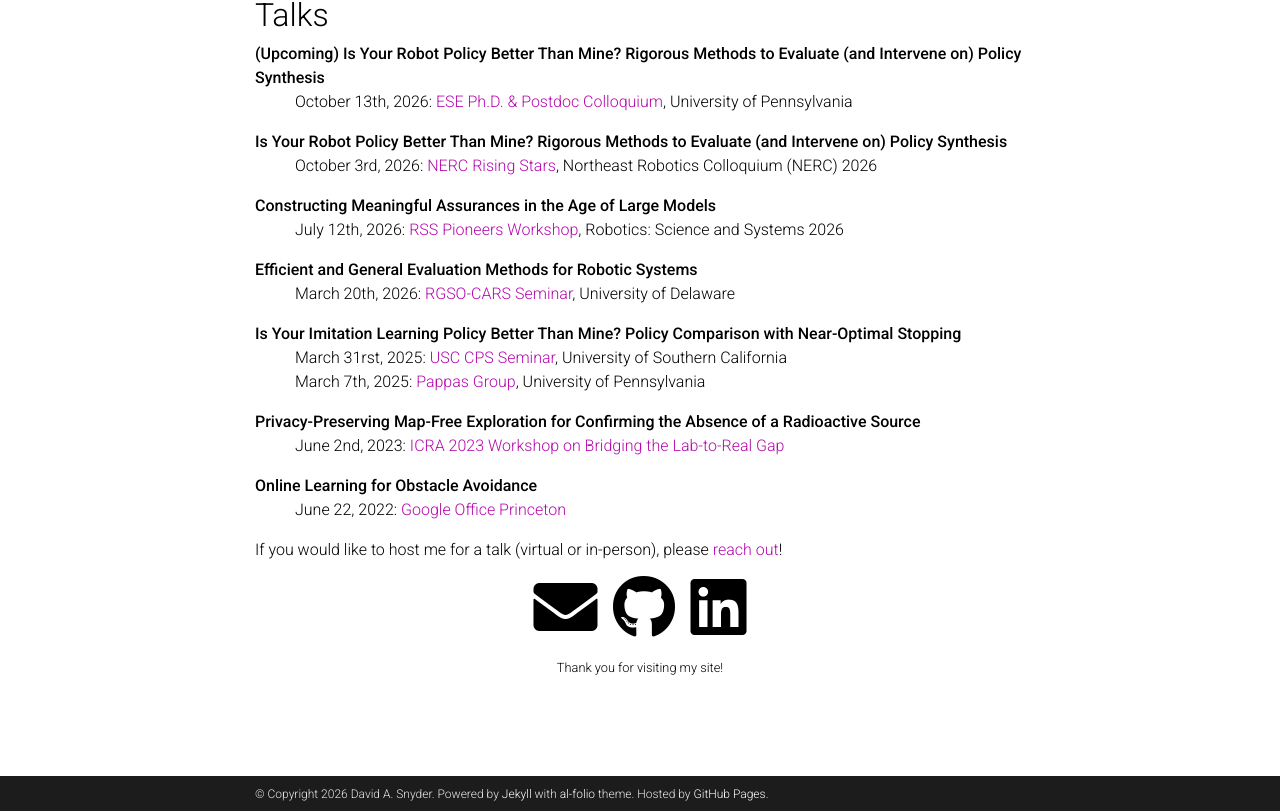
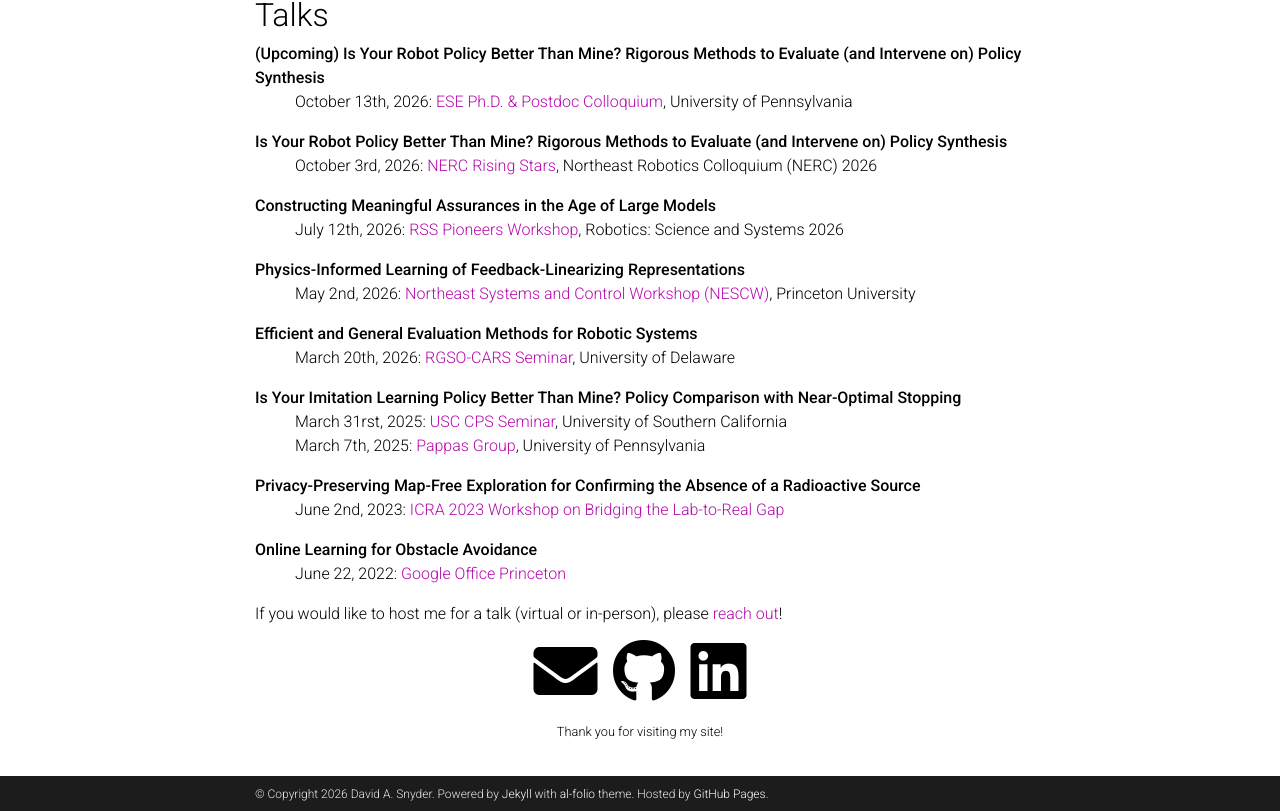
Before and after one commit to dasnyder5/dasnyder5.github.io, a Jekyll site: the page built from _pages/about.md, in a window 1280 px wide and 900 px high, scrolled down 1674 px, cut to the strip 89-900 px from the top of the window. Built offline with Jekyll 4.4.1, drawn with Linux system fonts in a browser that asks for light colours; full-size pictures stand in for the smaller copies a plugin makes; comment, search, counter and statistics services are not loaded; a style sheet for code colours, icons or effects is not loaded.

Commit message:
Update talks (as of 8 October 2026)

```diff
--- a/_includes/talks.html
+++ b/_includes/talks.html
@@ -13,6 +13,10 @@
             <strong>Constructing Meaningful Assurances in the Age of Large Models</strong>
             <ul style="list-style-type:none;">
               <li>July 12th, 2026: <a href='https://sites.google.com/view/rsspioneers2026'>RSS Pioneers Workshop</a>, Robotics: Science and Systems 2026</li>
+            </ul>
+            <strong>Physics-Informed Learning of Feedback-Linearizing Representations</strong>
+            <ul style="list-style-type:none;">
+              <li>May 2nd, 2026: <a href='https://nescw.org/'>Northeast Systems and Control Workshop (NESCW)</a>, Princeton University</li>
             </ul>
             <strong>Efficient and General Evaluation Methods for Robotic Systems</strong>
             <ul style="list-style-type:none;">
```
